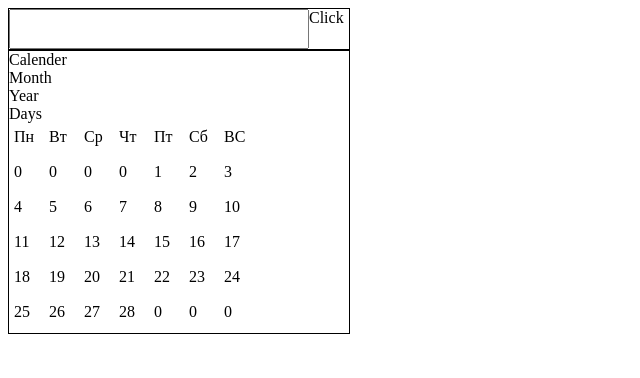
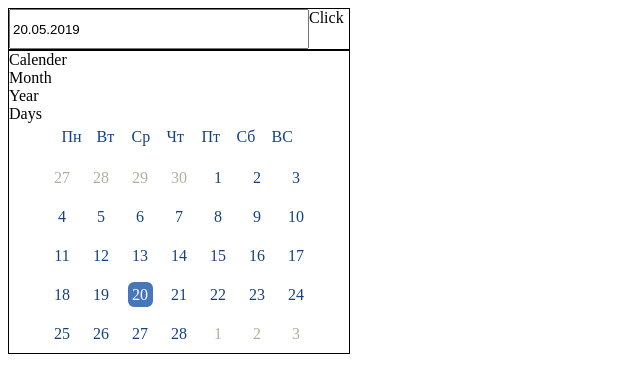
Before and after one commit to LenaBuraja/DatePicker, a React app: page / in a window 1280 px wide. Shown: the top 378 px of the page, without its empty margins (0-640 px from the left). Built offline with nearby package versions, Linux system fonts and the light colour scheme.

Commit message:
select day

```diff
--- a/src/assets/styles/styles.css
+++ b/src/assets/styles/styles.css
@@ -29,20 +29,45 @@ body {
 
 .namesOfDayInWeek {
 	display: flex;
+	justify-content: center;
 }
 
 .namesOfDayInWeek > * {
 	width: 25px;
 	height: 25px;
 	margin: 5px;
+	color: #144182;
 }
 
 .week {
 	display: flex;
+	justify-content: center;
 }
 
 .week > * {
+	display: flex;
+	align-items: center;
+	justify-content: center;
 	width: 25px;
 	height: 25px;
 	margin: 5px;
+	border-radius: 8px;
+	text-align: center;
+	color: #144182;
+	border: 2px solid #FFFFFF;
 }
+
+.selectDay {
+	background-color: #4776b9;
+	color: #FFFFFF;
+	border: 2px solid #FFFFFF;
+}
+
+.prevMonth, .nextMonth {
+	color: #abb49b;
+	border: 2px solid #FFFFFF;
+}
+
+.otherDay:hover, .prevMonth:hover, .nextMonth:hover, .selectDay:hover {
+	border: 2px solid #abb49b ;
+}
--- a/src/components/DaysInMonth.jsx
+++ b/src/components/DaysInMonth.jsx
@@ -1,5 +1,6 @@
 import React from 'react';
 import '../assets/styles/styles.css';
+import PropsType from 'prop-types';
 
 export default class DaysInMonthJSX extends React.Component {
 	constructor() {
@@ -9,28 +10,38 @@ export default class DaysInMonthJSX extends React.Component {
     }
   }
 
-	render() {
-    function daysInMonth(month, year) {
+  daysInMonth(month, year) {
     return new Date(year, month, 0).getDate();
   }
 
-    function dayOfWeek(date) {
+  dayOfWeek(date) {
     return date.getDay();
   }
 
-    function tableDays() {
+  tableDays() {
     const month = new Date(2019, 1, 1).getMonth();
     const year = new Date(2019, 1, 1).getFullYear();
-      let days = Array.from({length: daysInMonth(month + 1, year)}, (v, k) => k+1);
-      const dow = dayOfWeek(new Date(year, month, 1));
+    let days = Array.from({length: this.daysInMonth(month + 1, year)}, (v, k) =>
+      <div
+        className={this.props.selectDay === k+1 ? 'selectDay' : 'otherDay'}
+        onClick={() => this.props.onChangeSelectDay(k+1)}
+        key={v}
+      >{k+1}</div>
+    );
+    const dow = this.dayOfWeek(new Date(year, month, 1));
     if(dow !== 0) {
-        days = [...Array.from(Array(dow - 1), () => 0)].concat(days);
+      const lastDayInPrevMounth = this.daysInMonth(month, year);
+      days = [...Array.from(Array(dow - 1), (v, k) =>
+        <div className='prevMonth' key={v}>{lastDayInPrevMounth-dow+k+1}</div>
+      )].concat(days);
     }
     if(days.length % 7 !== 0) {
-        days = days.concat([...Array.from(Array(7 - days.length % 7), () => 0)]);
+      days = days.concat([...Array.from(Array(7 - days.length % 7), (v, k) => <div className='nextMonth' key={v}>{k + 1}</div>)]);
     }
     return days;
   }
+
+	render() {
 
 		return (
 			<div className="daysInMonth">
@@ -44,7 +55,7 @@ export default class DaysInMonthJSX extends React.Component {
           <div>ВС</div>
         </div>
         {
-          tableDays().map(item => {return <div>{item}</div>}).reduce((p,c)=>{
+          this.tableDays(this.state.selectDay).reduce((p,c)=>{
               if(p[p.length-1].length == 7){
                 p.push([]);
               }
@@ -56,3 +67,8 @@ export default class DaysInMonthJSX extends React.Component {
 		);
 	}
 }
+
+DaysInMonthJSX.propsType = {
+	onChangeSelectDay: PropsType.func.isRequired,
+	selectDay: PropsType.number.isRequired,
+}
--- a/src/components/InputDate.jsx
+++ b/src/components/InputDate.jsx
@@ -7,15 +7,44 @@ export default class InputDateJSX extends React.Component {
     super();
     this.state = {
       //showCalender: true
-      showCalender: false
+      showCalender: false,
+      selectDate: new Date(),
+      selectDay: new Date().getDate(),
+      selectMonth: new Date().getMonth(),
+      selectYear: new Date().getFullYear()
     }
-	}
+  }
+
+  onChangeDate(newDate) {
+    let day, month, year;
+    [newDate, day, month, year] = String(newDate).match(/^(\d{1,2})\.(\d{1,2})\.(\d{4})$/);
+    this.setState({selectDate: new Date(year, month, day)});
+    console.log(this.state.selectDate)
+  }
+
+  changeSelectDay = (newSelectDay) => {
+    this.setState({selectDay: newSelectDay});
+  }
+
+  formatDate() {
+    let day = this.state.selectDate.getDate().toString();
+    day = day.length === 1 ? `0${day}` : day
+    let month = (this.state.selectDate.getMonth() + 1).toString();
+    month = month.length === 1 ? `0${month}` : month
+    return `${day}.${month}.${this.state.selectDate.getFullYear()}`
+  }
 
 	render() {
 		return (
 			<div className="inputDate">
         <div className="field">
-          <input type="text" className="value"/>
+          <input
+            type="text"
+            className="value"
+            pattern="(31|30|2[0-9]|1[0-9]|0[1-9]|[1-9]){1}\.(12|11|10|0[1-9]|[1-9]){1}\.([1-2]{1}[0-9]{3}|[0-9]{2})"
+            value={this.formatDate()}
+            onChange={event => {this.onChangeDate(event.currentTarget.value)} }
+          />
           <div
             className="showCalender"
             onClick={() => {
@@ -24,7 +53,7 @@ export default class InputDateJSX extends React.Component {
           >Click</div>
         </div>
         <div hidden={this.state.showCalender}>
-          <CalenderJSX />
+          <CalenderJSX onChangeSelectDay={this.changeSelectDay} selectDay={this.state.selectDay} />
         </div>
 			</div>
 		);
--- a/src/components/calender.jsx
+++ b/src/components/calender.jsx
@@ -1,6 +1,7 @@
 import React from 'react';
 import '../assets/styles/styles.css';
 import DaysInMonthJSX from './DaysInMonth';
+import PropsType from 'prop-types';
 
 export default class CalenderJSX extends React.Component {
 	constructor() {
@@ -19,9 +20,14 @@ export default class CalenderJSX extends React.Component {
         <div className="year">Year</div>
         <div className="days">Days</div>
         <div className="today">
-          <DaysInMonthJSX />
+          <DaysInMonthJSX onChangeSelectDay={this.props.onChangeSelectDay} selectDay={this.props.selectDay} />
         </div>
 			</div>
 		);
 	}
 }
+
+CalenderJSX.propsType = {
+	onChangeSelectDay: PropsType.func.isRequired,
+	selectDay: PropsType.number.isRequired,
+}
```
Lines whose indentation alone changed are shown as unchanged.
